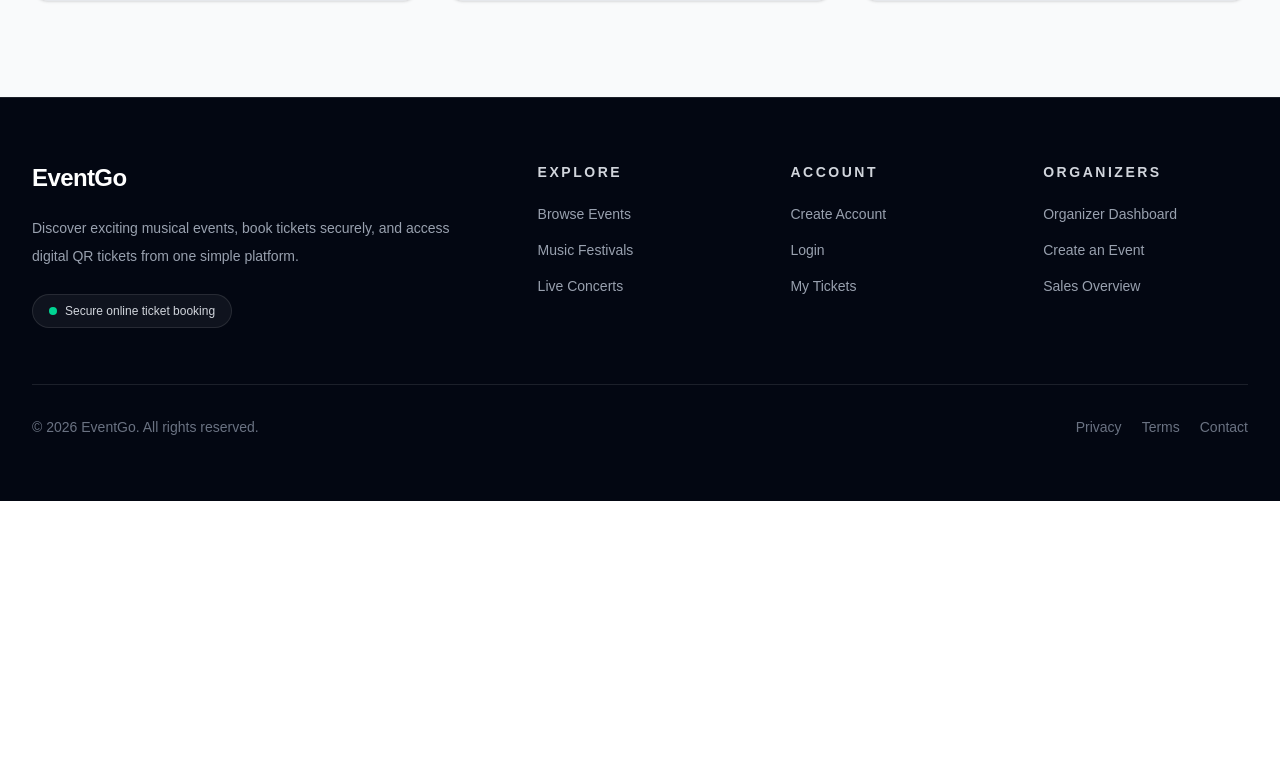
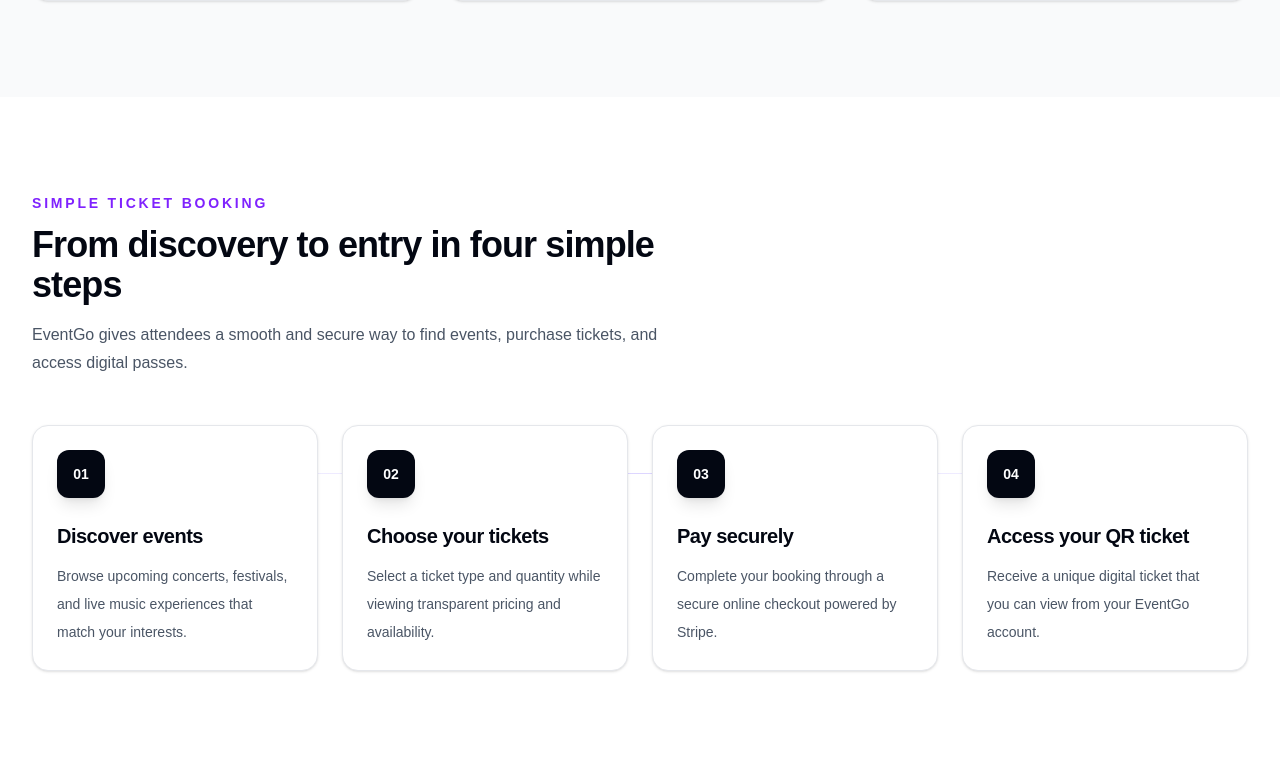
Before and after one commit to dilmiishara/EventGo, a Next.js app: page / in a window 1280 px wide. Shown: the part 1355-2120 px from the top of the page. Before the commit the page ends 1856 px from the top, so only its background shows below. Built offline with nearby package versions, Linux system fonts and the light colour scheme.

Commit message:
feat: add how it works section

```diff
--- a/src/app/(public)/page.tsx
+++ b/src/app/(public)/page.tsx
@@ -1,11 +1,13 @@
 import { FeaturedEventsSection } from "@/features/home/components/featured-events-section";
 import { HeroSection } from "@/features/home/components/hero-section";
+import { HowItWorksSection } from "@/features/home/components/how-it-works-section";
 
 export default function HomePage() {
   return (
     <>
       <HeroSection />
       <FeaturedEventsSection />
+      <HowItWorksSection />
     </>
   );
 }
--- /dev/null
+++ b/src/features/home/components/how-it-works-section.tsx
@@ -0,0 +1,72 @@
+const steps = [
+  {
+    number: "01",
+    title: "Discover events",
+    description:
+      "Browse upcoming concerts, festivals, and live music experiences that match your interests.",
+  },
+  {
+    number: "02",
+    title: "Choose your tickets",
+    description:
+      "Select a ticket type and quantity while viewing transparent pricing and availability.",
+  },
+  {
+    number: "03",
+    title: "Pay securely",
+    description:
+      "Complete your booking through a secure online checkout powered by Stripe.",
+  },
+  {
+    number: "04",
+    title: "Access your QR ticket",
+    description:
+      "Receive a unique digital ticket that you can view from your EventGo account.",
+  },
+];
+
+export function HowItWorksSection() {
+  return (
+    <section className="bg-white py-20 sm:py-24">
+      <div className="mx-auto max-w-7xl px-4 sm:px-6 lg:px-8">
+        <div className="max-w-2xl">
+          <p className="text-sm font-semibold uppercase tracking-[0.2em] text-violet-600">
+            Simple ticket booking
+          </p>
+
+          <h2 className="mt-3 text-3xl font-bold tracking-tight text-gray-950 sm:text-4xl">
+            From discovery to entry in four simple steps
+          </h2>
+
+          <p className="mt-4 text-base leading-7 text-gray-600">
+            EventGo gives attendees a smooth and secure way to find events,
+            purchase tickets, and access digital passes.
+          </p>
+        </div>
+
+        <div className="relative mt-12 grid gap-6 md:grid-cols-2 lg:grid-cols-4">
+          <div className="absolute left-0 right-0 top-12 hidden h-px bg-gradient-to-r from-transparent via-violet-200 to-transparent lg:block" />
+
+          {steps.map((step) => (
+            <article
+              key={step.number}
+              className="group relative rounded-2xl border border-gray-200 bg-white p-6 shadow-sm transition duration-300 hover:-translate-y-1 hover:border-violet-200 hover:shadow-xl"
+            >
+              <div className="relative z-10 flex h-12 w-12 items-center justify-center rounded-xl bg-gray-950 text-sm font-bold text-white shadow-lg transition group-hover:bg-violet-600">
+                {step.number}
+              </div>
+
+              <h3 className="mt-6 text-xl font-bold tracking-tight text-gray-950">
+                {step.title}
+              </h3>
+
+              <p className="mt-3 text-sm leading-7 text-gray-600">
+                {step.description}
+              </p>
+            </article>
+          ))}
+        </div>
+      </div>
+    </section>
+  );
+}
```
